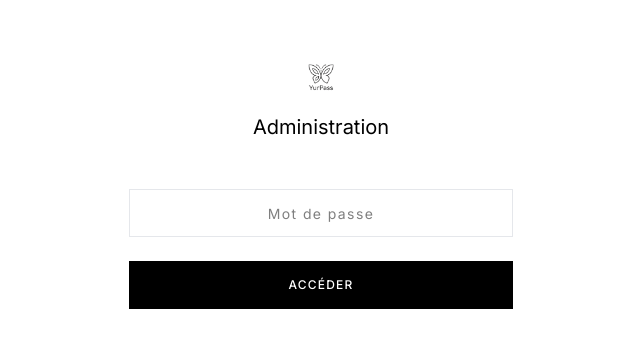
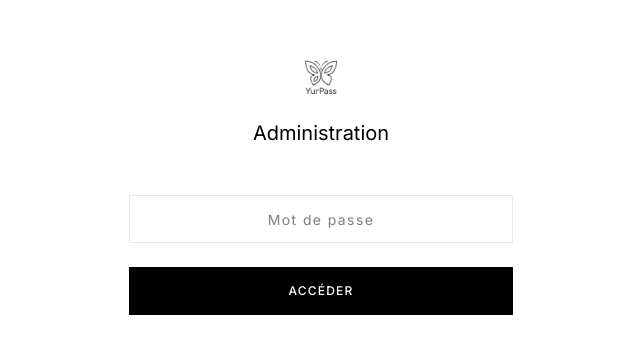
Before and after one commit to Kyria-Zaire/yurpass-events, a Next.js app: page /admin/login in a window 1280 px wide. Shown: the part 217-570 px from the top of the page, without its empty margins (319-959 px from the left). Built offline with nearby package versions, Linux system fonts and the light colour scheme.

Commit message:
Increase logo size in admin login

```diff
--- a/src/app/admin/login/page.tsx
+++ b/src/app/admin/login/page.tsx
@@ -36,9 +36,9 @@ export default function AdminLogin() {
           <Image
             src="/images/yurpass.png"
             alt="YURPASS"
-            width={140}
-            height={40}
-            className="h-[40px] w-auto mx-auto mb-4"
+            width={180}
+            height={52}
+            className="h-[52px] w-auto mx-auto mb-4"
           />
           <h1 className="text-xl font-light text-black">Administration</h1>
         </div>
```
